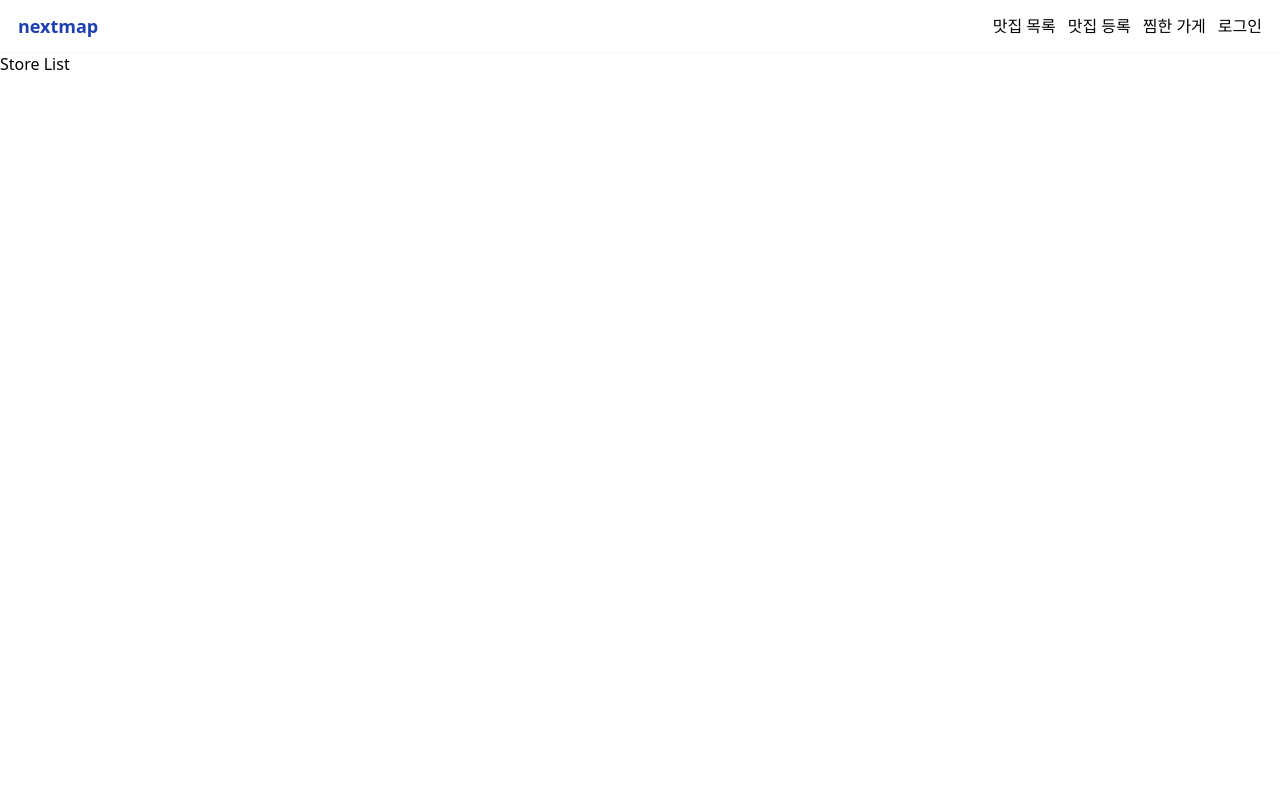
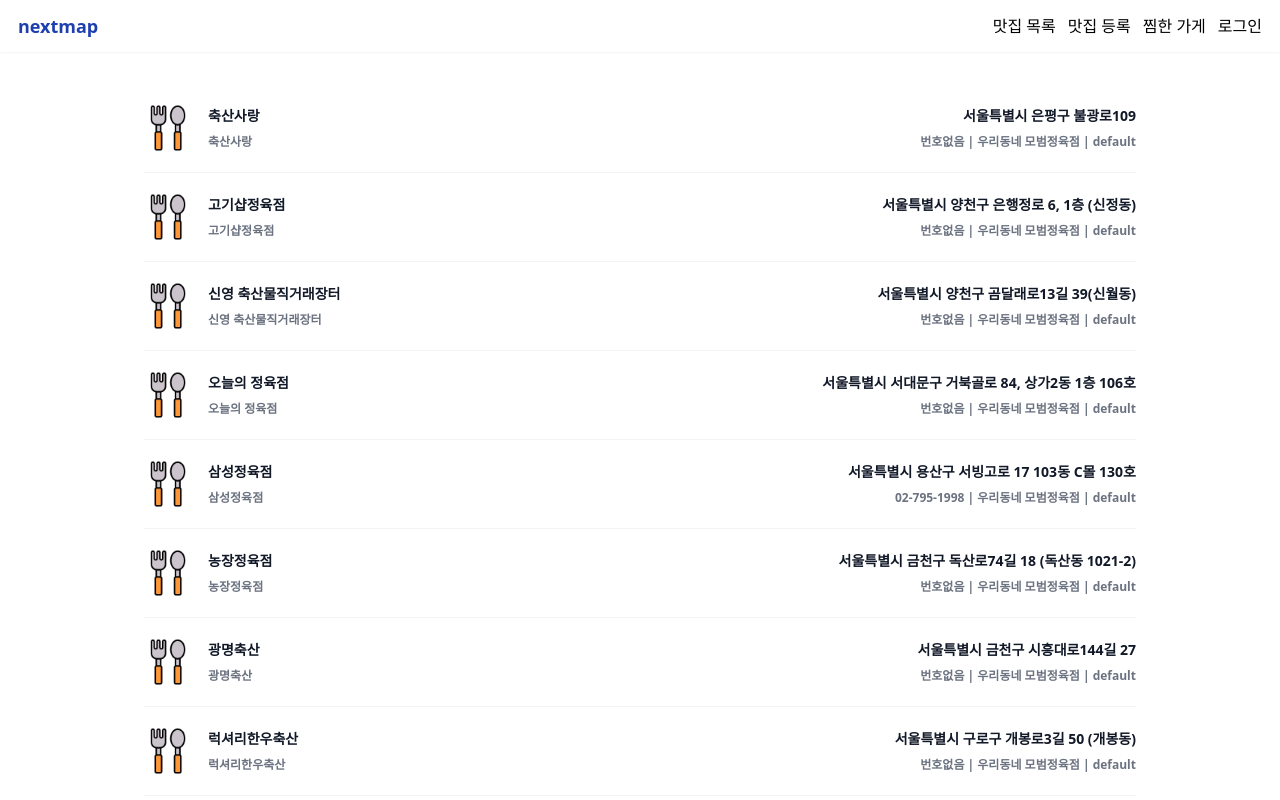
Before and after one commit to tmdeksdl/foodies, a Next.js app: page /stores in a window 1280 px wide. Shown: the top 800 px of the page. Built offline with nearby package versions, Linux system fonts and the light colour scheme; no server answers.

Commit message:
Feat: 식당 리스트 페이지 구현

```diff
--- a/src/components/Markers.tsx
+++ b/src/components/Markers.tsx
@@ -2,19 +2,15 @@
 import { StoreType } from '@/interface';
 interface MarkerProps {
   map: any;
-  storeData: any[];
+  stores: any[];
   setCurrentStore: Dispatch<SetStateAction<any>>;
 }
 
-export default function Markers({
-  map,
-  storeData,
-  setCurrentStore,
-}: MarkerProps) {
-  console.log(storeData);
+export default function Markers({ map, stores, setCurrentStore }: MarkerProps) {
+  console.log(stores);
   const loadKakaoMarkers = useCallback(() => {
     if (map) {
-      storeData?.map((store) => {
+      stores?.map((store) => {
         var imageSrc = store?.bizcnd_code_nm
             ? `/images/markers/${store?.bizcnd_code_nm}.png`
             : `/images/markers/default.png`,
--- /dev/null
+++ b/src/pages/api/stores.ts
@@ -0,0 +1,13 @@
+// Next.js API route support: https://nextjs.org/docs/api-routes/introduction
+import type { NextApiRequest, NextApiResponse } from 'next';
+import { StoreType } from '@/interface';
+
+export default async function handler(
+  req: NextApiRequest,
+  res: NextApiResponse<StoreType>
+) {
+  const stores = (await import('../../data/store_data.json'))[
+    'DATA'
+  ] as StoreType[];
+  res.status(200).json(stores);
+}
--- a/src/pages/index.tsx
+++ b/src/pages/index.tsx
@@ -4,10 +4,9 @@
 import { useState } from 'react';
 
 import * as stores from '@/data/store_data.json';
-export default function Home() {
+export default function Home({ stores }: { stores: StoreType[] }) {
   const [map, setMap] = useState(null);
   const [currentStore, setCurrentStore] = useState(null);
-  const storeData = stores['DATA'];
 
   return (
     <>
@@ -15,9 +14,18 @@
       <Markers
         setCurrentStore={setCurrentStore}
         map={map}
-        storeData={storeData}
+        stores={stores}
       ></Markers>
       <StoreBox store={currentStore} setStore={setCurrentStore}></StoreBox>
     </>
   );
 }
+
+export async function getStaticProps() {
+  const res = await fetch(`${process.env.NEXT_PUBLIC_API_URL}/api/stores`);
+  const stores = await res.json();
+  return {
+    props: { stores },
+    revalidate: 60 * 60,
+  };
+}
--- a/src/pages/stores/index.tsx
+++ b/src/pages/stores/index.tsx
@@ -1,3 +1,52 @@
-export default function StoreListPage() {
-  return <div>Store List</div>;
+import { StoreType } from '@/interface';
+import Image from 'next/image';
+
+export default function StoreListPage({ stores }: { stores: StoreType[] }) {
+  console.log(stores);
+  return (
+    <div className="px-4 md:max-w-5xl mx-auto py-8">
+      <ul role="list" className="divide-y divide-gray-100">
+        {stores?.map((store, index) => (
+          <li className="flex justify-between gap-x-6 py-5" key={index}>
+            <div className="flex gap-x-4">
+              <Image
+                src={
+                  store?.bizcnd_code_nm
+                    ? `/images/markers/${store?.bizcnd_code_nm}.png`
+                    : '/images/markers/default.png'
+                }
+                alt="아이콘 이미지"
+                width={48}
+                height={48}
+              />
+              <div>
+                <div className="text-sm font-semibold leading-6 text-gray-900">
+                  {store?.upso_nm}
+                </div>
+                <div className="mt-1 text-xs truncate font-semibold leading-5 text-gray-500">
+                  {store?.upso_nm}
+                </div>
+              </div>
+            </div>
+            <div className="hidden sm:flex sm:flex-col sm:items-end">
+              <div className="text-sm font-semibold leading-6 text-gray-900">
+                {store?.rdn_code_nm}
+              </div>
+              <div className="mt-1 text-xs truncate font-semibold leading-5 text-gray-500">
+                {store?.tel_no || '번호없음'} | {store?.crtfc_gbn_nm} |{' '}
+                {store?.bizcnd_code_nm}
+              </div>
+            </div>
+          </li>
+        ))}
+      </ul>
+    </div>
+  );
 }
+
+export async function getServerSideProps() {
+  const res = await fetch(`${process.env.NEXT_PUBLIC_API_URL}/api/stores`);
+  const stores = await res.json();
+
+  return { props: { stores } };
+}
```
